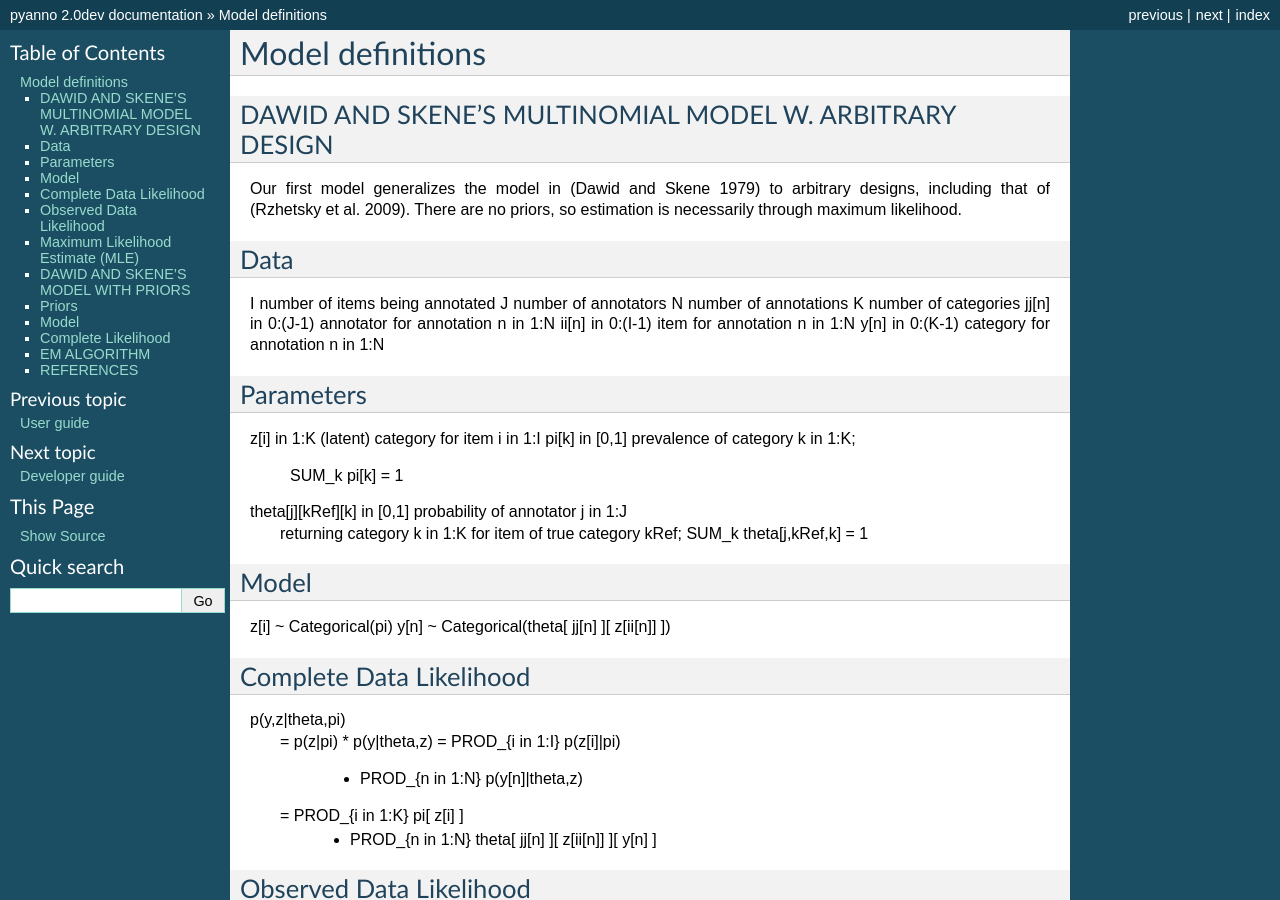
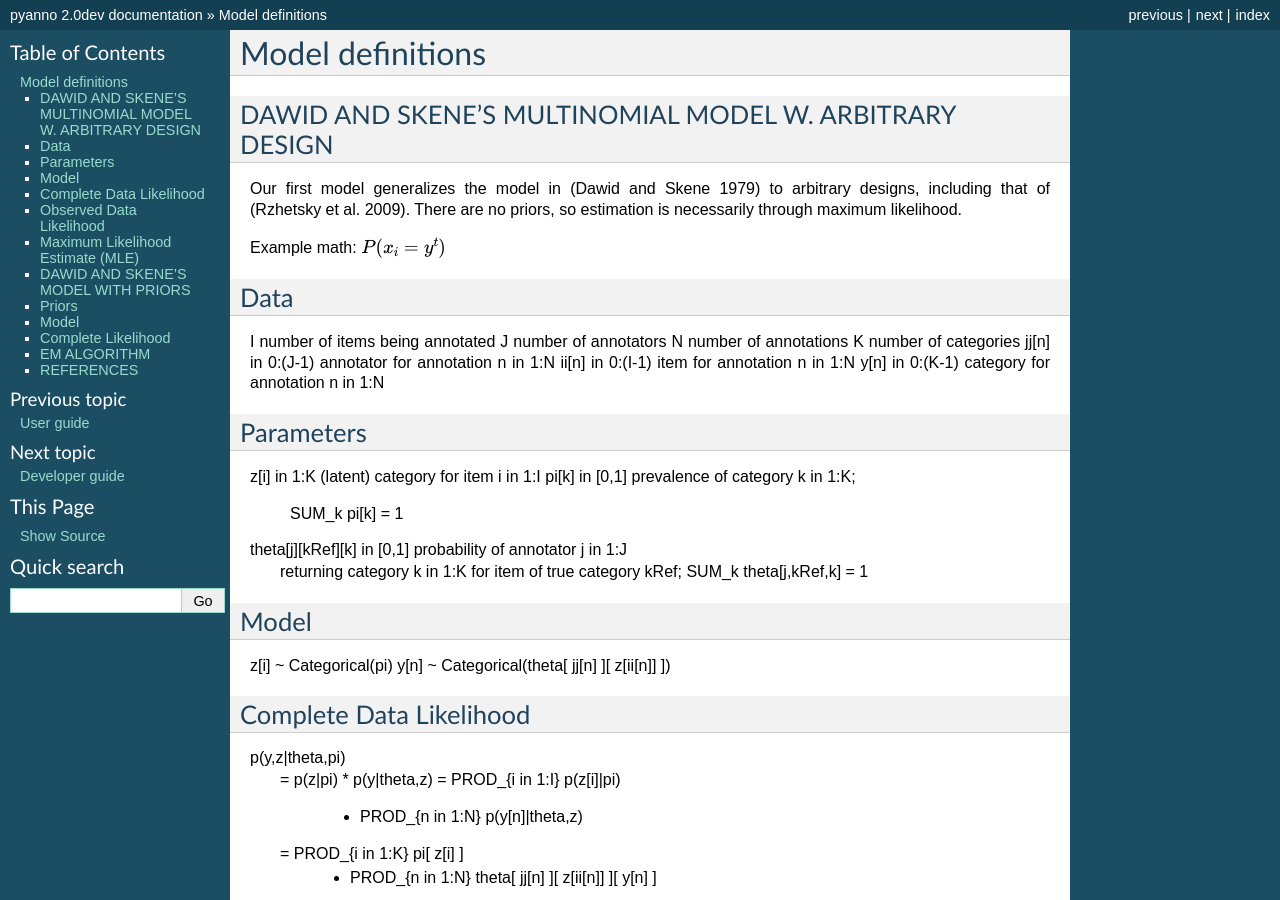
Before and after one commit to xpw0222/uchicago-pyanno, a Sphinx documentation site: the page built from docs/source/models.rst, in a window 1280 px wide and 900 px high. Built offline with Sphinx 7.4.7, drawn with Linux system fonts in a browser that asks for light colours; formulas are drawn with MathJax 3.

Commit message:
OTH: small example of how to use math

```diff
--- a/docs/source/models.rst
+++ b/docs/source/models.rst
@@ -8,6 +8,11 @@ Our first model generalizes the model in (Dawid and Skene 1979) to
 arbitrary designs, including that of (Rzhetsky et al. 2009).  There
 are no priors, so estimation is necessarily through maximum
 likelihood.
+
+
+Example math:
+:math:`P(x_i = y^t)`
+
 
 Data
 --------------------
```
